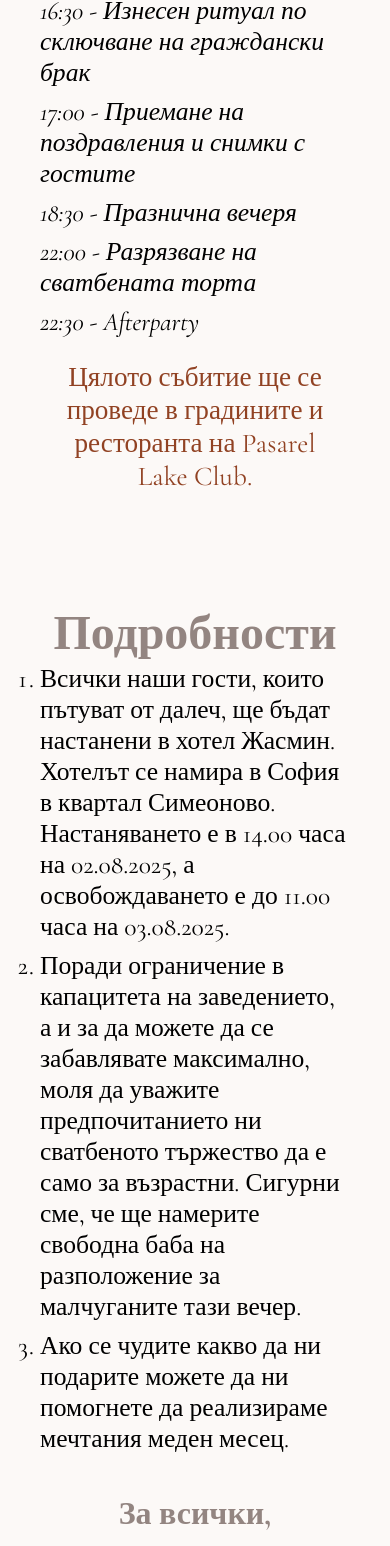
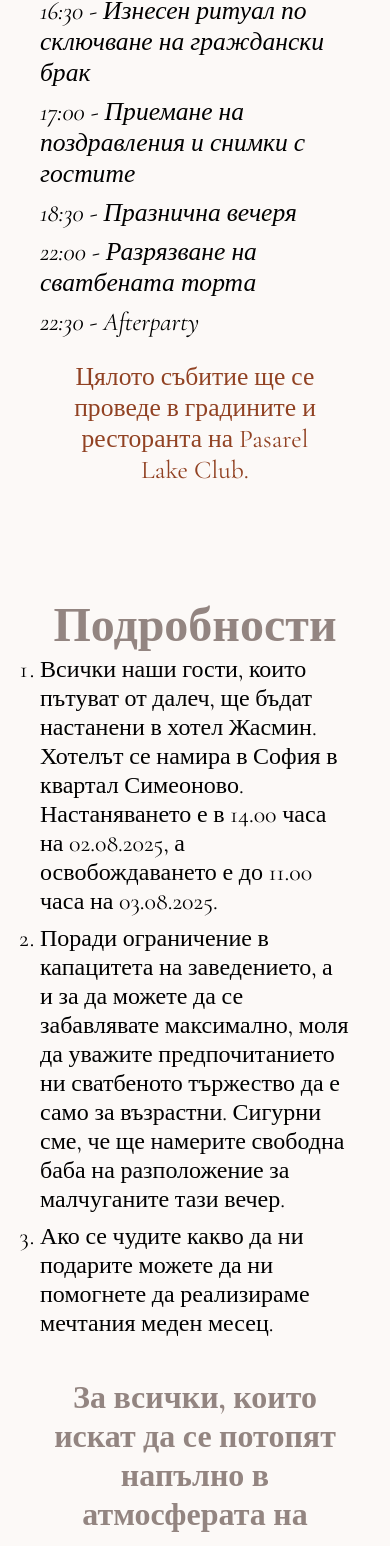
Before and after one commit to nkumanov/wedding, an Angular app: page / in a window 390 px wide. Shown: the part 3281-4827 px from the top of the page. Built offline with nearby package versions, Linux system fonts and the light colour scheme.

Commit message:
partial mobile version

```diff
--- a/src/app/app.component.scss
+++ b/src/app/app.component.scss
@@ -137,7 +137,7 @@ main {
     }
     P {
       width: 45%;
-      font-size: 1.7rem;
+      font-size: 1.6rem;
       padding: 1rem;
       text-align: center;
       color: #914223;
@@ -157,6 +157,7 @@ main {
           margin-bottom: 0.5rem;
           font-style: italic;
           font-weight: 400;
+
         }
       }
     }
@@ -186,6 +187,9 @@ main {
           font-size: 1.6rem;
           margin-bottom: 0.5rem;
           font-weight: 400;
+          @media screen and (max-width: 650px) {
+            font-size: 1.5rem;
+          }
         }
       }
     }
@@ -194,7 +198,7 @@ main {
       font-size: 2rem;
       margin-top: 2rem;
       text-align: center;
-      width: 75%;
+      width: 100%;
     }
     div {
       display: flex;
@@ -206,7 +210,6 @@ main {
         display: inline-block;
         border-radius: 100%;
         width: 50px;
-        content: "";
         height: 50px;
         border: 1px solid white;
         &.palette1 {
```
